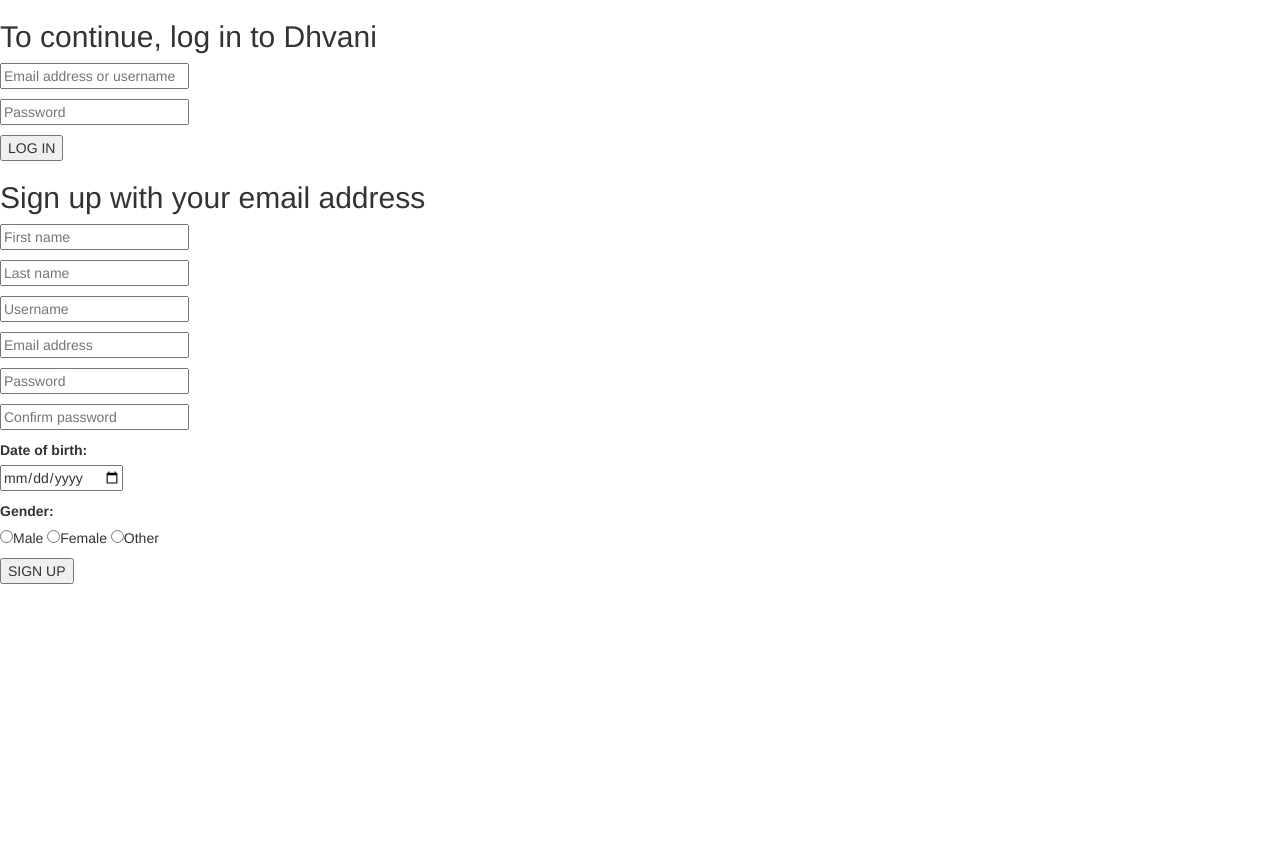
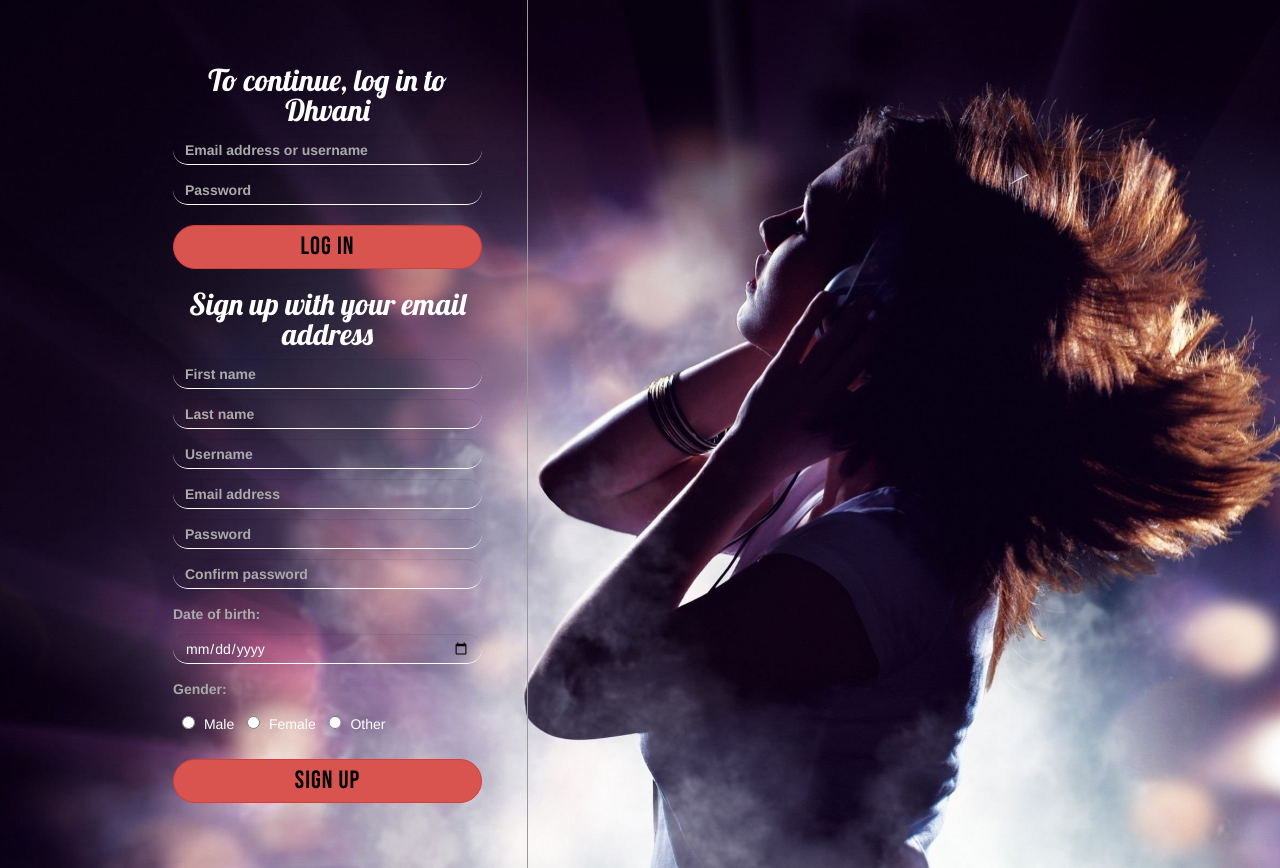
Before and after one commit to 2207akash/dhvani, a PHP site: page /register.php in a window 1280 px wide. Before the commit the page ends 584 px from the top, so only its background shows below. Run offline with PHP 8.4, Linux system fonts and the light colour scheme.

Commit message:
Added CSS styling using pure CSS and Bootstrap, styled inputContainer and texts, added background image

```diff
--- /dev/null
+++ b/assets/css/register.css
@@ -0,0 +1,150 @@
+/* ELEMENT SELECTORS */
+
+html, body {
+	margin: 0;
+	padding: 0;
+	height: 100%;
+}
+
+input[type='date'] {
+	color: #000000;
+}
+
+/* ID SELECTORS */
+
+#background {
+	background-color: #584153;
+	background-image: url(../images/bg.jpg);
+	background-position: center;
+	background-size: cover;
+	display: table;
+	height: 100%;
+	width: 100%;
+}
+
+#loginContainer * {
+	color: #ffffff;
+	font-family: "Helvetica Neue", "Helvetica", "Arial", sans-serif;
+	font-weight: normal;
+	line-height: 3rem;
+	box-sizing: border-box;
+}
+
+#loginContainer {
+	width: 80%;
+	margin: 0 auto;
+	position: relative;
+	max-width: 1024px;
+}
+
+#inputContainer h2 {
+	font-family: 'Lobster', cursive;
+	text-align: center;
+}
+
+#inputContainer button {
+	color: #000000;
+	font-family: 'Bebas Neue', cursive;
+	font-size: 25px;
+	border-radius: 250px;
+	display: block;
+	letter-spacing: 1px;
+	margin: 20px auto;
+	width: 100%;
+}
+
+#inputContainer ::placeholder {
+	font-weight: bold;
+	color: #aaaaaa;
+}
+
+#inputContainer label {
+	font-weight: bold;
+	color: #aaaaaa;
+}
+
+#inputContainer input[type='radio'] {
+	width: 10%;
+}
+
+#inputContainer input[type='text']:hover,
+input[type='password']:hover,
+input[type='email']:hover,
+input[type='date']:hover {
+	background-color: #584153;
+}
+
+#inputContainer input[type='text'],
+input[type='password'],
+input[type='email'],
+input[type='date'] {
+	color: #ffffff;
+	display: block;
+	background-color: transparent;
+	border: 0;
+	border-bottom: 1px solid #ffffff;
+	height: 30px;
+	line-height: 27px;
+	width: 100%;
+}
+
+#inputContainer {
+	width: 400px;
+	padding: 45px;
+	float: left;
+	border-right: 1px solid #999999;
+}
+
+/* CLASS SELECTORS */
+
+.input-edit {
+	border-radius: 15px;
+}
+
+.button.two {
+	background-repeat: no-repeat;
+	background-position: -120px -120px, 0 0;
+	background-image: -webkit-linear-gradient(
+    	top left,
+    	rgba(255, 255, 255, 0.2) 0%,
+    	rgba(255, 255, 255, 0.2) 37%,
+    	rgba(255, 255, 255, 0.8) 45%,
+    	rgba(255, 255, 255, 0.0) 50%
+  	);
+  	background-image: -moz-linear-gradient(
+    	0 0,
+    	rgba(255, 255, 255, 0.2) 0%,
+    	rgba(255, 255, 255, 0.2) 37%,
+    	rgba(255, 255, 255, 0.8) 45%,
+    	rgba(255, 255, 255, 0.0) 50%
+  	);
+  	background-image: -o-linear-gradient(
+	    0 0,
+	    rgba(255, 255, 255, 0.2) 0%,
+	    rgba(255, 255, 255, 0.2) 37%,
+	    rgba(255, 255, 255, 0.8) 45%,
+	    rgba(255, 255, 255, 0.0) 50%
+	);
+  	background-image: linear-gradient(
+    	0 0,
+    	rgba(255, 255, 255, 0.2) 0%,
+    	rgba(255, 255, 255, 0.2) 37%,
+    	rgba(255, 255, 255, 0.8) 45%,
+    	rgba(255, 255, 255, 0.0) 50%
+  	);
+
+  	-moz-background-size: 250% 250%, 100% 100%;
+    background-size: 250% 250%, 100% 100%;
+
+  	-webkit-transition: background-position 0s ease;
+    -moz-transition: background-position 0s ease;
+    -o-transition: background-position 0s ease;
+    transition: background-position 0s ease;
+}
+
+.button.two:hover {
+	background-position: 0 0, 0 0;
+  	-webkit-transition-duration: 0.5s;
+    -moz-transition-duration: 0.5s;
+    transition-duration: 0.5s;
+}
--- a/register.php
+++ b/register.php
@@ -12,68 +12,74 @@
 <!DOCTYPE html>
 <html>
 <head>
-	<title>Welcome to Dhvani</title>
+	<title>Listen to your heart - Dhvani</title>
+
+	<!-- GOOGLE FONTS -->
+	<link href="https://fonts.googleapis.com/css2?family=Bebas+Neue&family=Lobster&display=swap" rel="stylesheet">
 
 	<!-- BOOTSTRAP CSS -->
 	<link rel="stylesheet" href="https://maxcdn.bootstrapcdn.com/bootstrap/3.3.7/css/bootstrap.min.css" integrity="sha384-BVYiiSIFeK1dGmJRAkycuHAHRg32OmUcww7on3RYdg4Va+PmSTsz/K68vbdEjh4u" crossorigin="anonymous">
 
 	<!-- CUSTOM CSS -->
-	<link rel="stylesheet" type="text/css" href="assets/css/styles.css">
+	<link rel="stylesheet" type="text/css" href="assets/css/register.css">
 
 </head>
 <body>
-
+	<div id="background">
+		<div id="loginContainer">
 			<div id="inputContainer">
-		<form id="loginForm" action="register.php" method="POST">
-			<h2>To continue, log in to Dhvani</h2>
+				<!-- LOGIN FORM -->
+				<form class="form-group" id="loginForm" action="register.php" method="POST">
+					<h2 class="heading2">To continue, log in to Dhvani</h2>
 					<p>
-				<input id="loginUsername" name="loginUsername" type="text" placeholder="Email address or username" required></input>
+						<input class="form-control input-edit" id="loginUsername" name="loginUsername" type="text" placeholder="Email address or username" required></input>
 					</p>
 					<p>
-				<input id="loginPassword" name="loginPassword" type="password" placeholder="Password" required></input>
+						<input class="form-control input-edit" id="loginPassword" name="loginPassword" type="password" placeholder="Password" required></input>
 					</p>
 
 					<?php echo $account->getError(Constants::$loginFailed) ?>
-			<button type="submit" name="loginButton">LOG IN</button>
+					<button class="btn btn-danger button two" type="submit" name="loginButton">LOG IN</button>
 				</form>
 
-		<form id="registerForm" action="register.php" method="POST">
-			<h2>Sign up with your email address</h2>
+				<!-- REGISTER FORM -->
+				<form class="form-group" id="registerForm" action="register.php" method="POST">
+					<h2 class="heading2">Sign up with your email address</h2>
 					<p>
-				<input id="registerFirstName" name="registerFirstName" type="text" placeholder="First name" required></input>
+						<input class="form-control input-edit" id="registerFirstName" name="registerFirstName" type="text" placeholder="First name" required></input>
 
 						<?php echo $account->getError(Constants::$firstNameLengthError) ?>
 					</p>
 					<p>
-				<input id="registerLastName" name="registerLastName" type="text" placeholder="Last name" required></input>
+						<input class="form-control input-edit" id="registerLastName" name="registerLastName" type="text" placeholder="Last name" required></input>
 
 						<?php echo $account->getError(Constants::$lastNameLengthError) ?>
 					</p>
 					<p>
-				<input id="registerUsername" name="registerUsername" type="text" placeholder="Username" required></input>
+						<input class="form-control input-edit" id="registerUsername" name="registerUsername" type="text" placeholder="Username" required></input>
 
 						<?php echo $account->getError(Constants::$usernameLengthError) ?>
 						<?php echo $account->getError(Constants::$usernameTaken) ?>
 					</p>
 					<p>
-				<input id="registerEmail" name="registerEmail" type="email" placeholder="Email address" required></input>
+						<input class="form-control input-edit" id="registerEmail" name="registerEmail" type="email" placeholder="Email address" required></input>
 
 						<?php echo $account->getError(Constants::$emailInvalidError) ?>
 						<?php echo $account->getError(Constants::$emailTaken) ?>
 					</p>
 					<p>
-				<input id="registerPassword" name="registerPassword" type="password" placeholder="Password" required></input>
+						<input class="form-control input-edit" id="registerPassword" name="registerPassword" type="password" placeholder="Password" required></input>
 
 						<?php echo $account->getError(Constants::$passwordLengthError) ?>
 						<?php echo $account->getError(Constants::$passwordInvalidError) ?>
 						<?php echo $account->getError(Constants::$passwordsMismatch) ?>
 					</p>
 					<p>
-				<input id="registerConfirmPassword" name="registerConfirmPassword" type="password" placeholder="Confirm password" required></input>
+						<input class="form-control input-edit" id="registerConfirmPassword" name="registerConfirmPassword" type="password" placeholder="Confirm password" required></input>
 					</p>
 					<p>
 						<label for="registerDOB">Date of birth:</label><br>
-				<input id="registerDOB" name="registerDOB" type="date" required></input>
+						<input class="form-control input-edit" id="registerDOB" name="registerDOB" type="date" required></input>
 					</p>
 					<p>
 						<label for="registerGender">Gender:</label><br>
@@ -81,9 +87,11 @@
 						<input id="genderFemale" name="registerGender" type="radio" value="F">Female</input>
 						<input id="genderOther" name="registerGender" type="radio" value="O">Other</input>
 					</p>
-			<button type="submit" name="registerButton">SIGN UP</button>
+					<button class="btn btn-danger text-dark button two" type="submit" name="registerButton">SIGN UP</button>
 				</form>
+
 			</div>
-
+		</div>
+	</div>
 </body>
 </html>
```
Also changed, not shown: assets/images/bg.jpg (added). Lines whose indentation alone changed are shown as unchanged.
